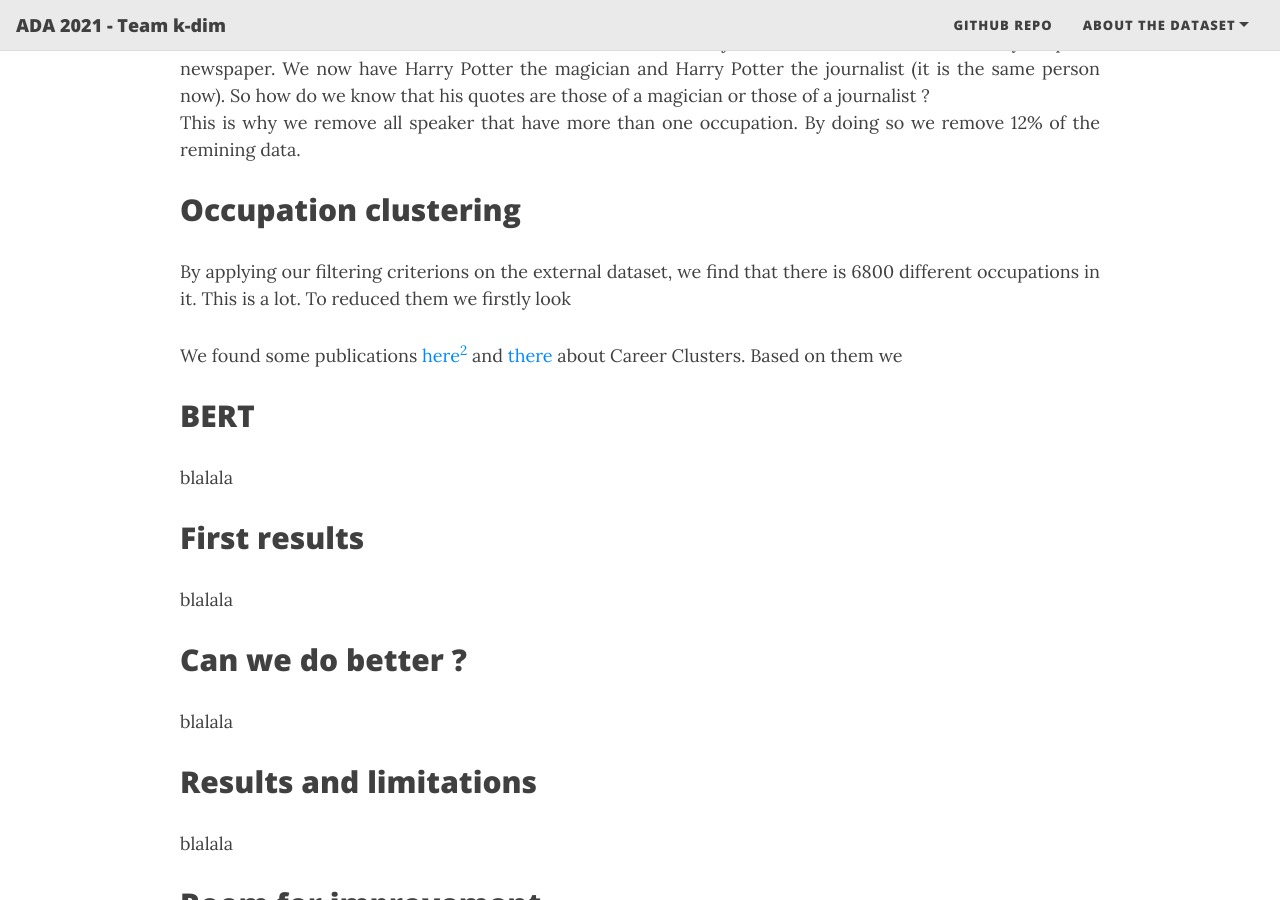
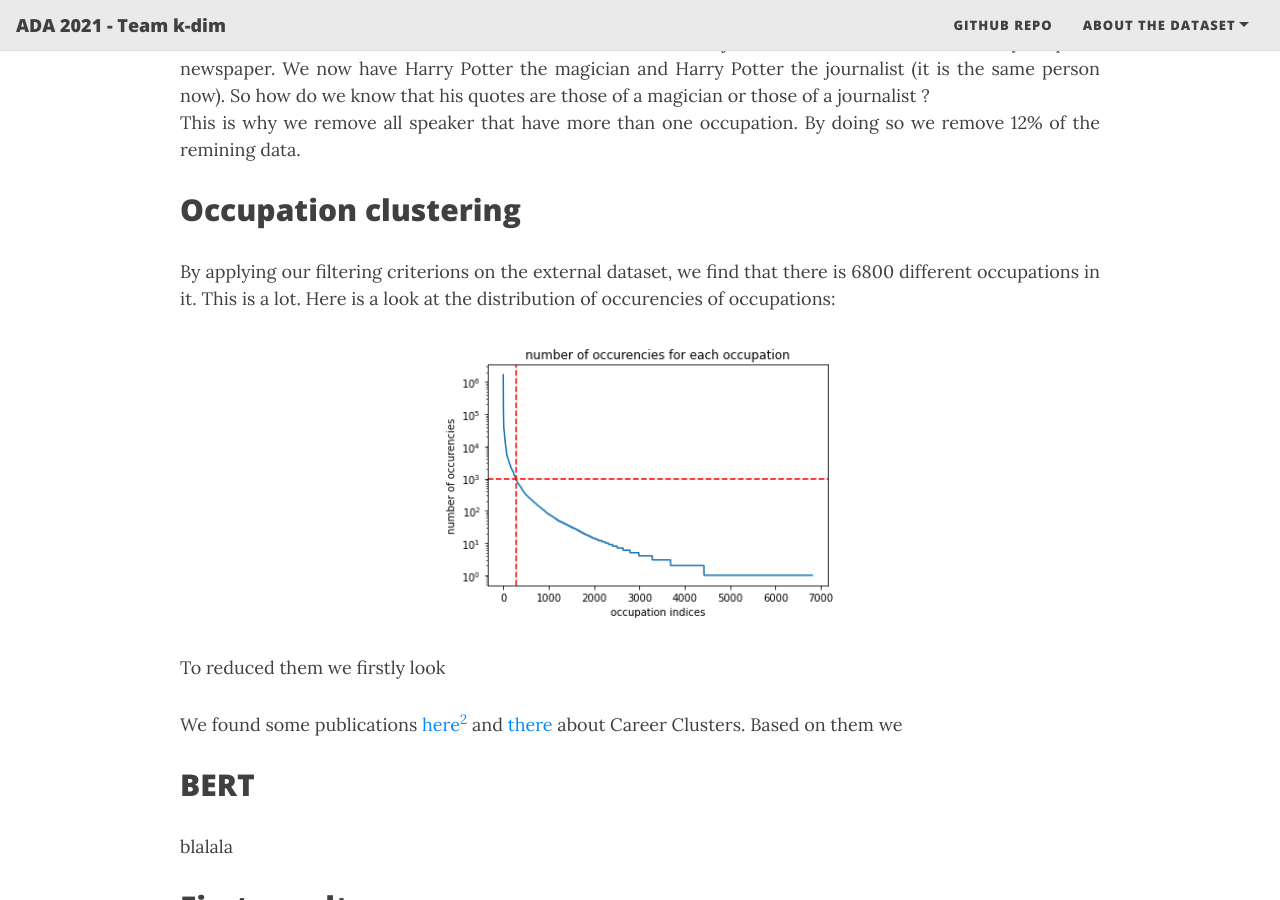
Before and after one commit to Quote-Me-If-You-Can/Quote-Me-If-You-Can.github.io, a Jekyll site: the page built from index.md, in a window 1280 px wide and 900 px high, scrolled down 3537 px. Built offline with Jekyll 4.4.1, drawn with Linux system fonts in a browser that asks for light colours; nearby versions of some CDN libraries; the list of posts is cut into pages by our own code.

Commit message:
Update index.md

```diff
--- a/index.md
+++ b/index.md
@@ -80,7 +80,15 @@ Fine, but now suppose that Harry Potter the magician was tired of figthing evil,
 This is why we remove all speaker that have more than one occupation. By doing so we remove 12% of the remining data.
 
 ## Occupation clustering
-By applying our filtering criterions on the external dataset, we find that there is 6800 different occupations in it. This is a lot. To reduced them we firstly look
+By applying our filtering criterions on the external dataset, we find that there is 6800 different occupations in it. This is a lot. Here is a look at the distribution of occurencies of occupations:
+
+<figure>
+    <p align="center">
+    <img title="occuroccup" width="400px" src="img/nb_occur_occup.png">
+    </p>
+</figure>
+
+To reduced them we firstly look
 
 We found some publications [here](https://repository.library.georgetown.edu/handle/10822/559298)[^2] and [there](https://www.leyden212.org/Page/4244) about Career Clusters. Based on them we
 
```
